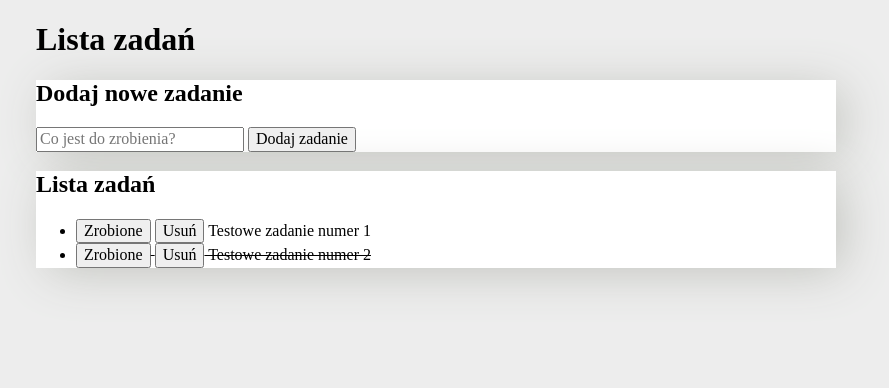
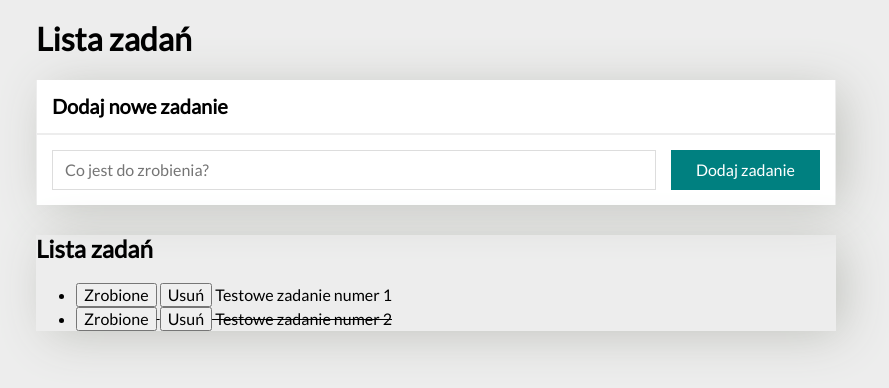
Before and after one commit to orang3jelly/To-do-list, a plain HTML site: page index.html in a window 1280 px wide. Shown: the whole page, without its empty margins (204-1093 px from the left). Drawn offline with nearby package versions, Linux system fonts and the light colour scheme.

Commit message:
Added some styles and Google font

```diff
--- a/css/container.css
+++ b/css/container.css
@@ -1,6 +1,51 @@
-.container{
+.div__section{
     box-shadow: 9px 6px 50px -4px #BFC1BB;
+
+}
+
+.div__inputSection{
     background-color: #fff;
+    margin: 2px 1px;
+    padding: 15px;
+}
+
+.div__header-first{
+font-size: 20px;
+padding: 15px 15px;
+margin: 1px 1px;
+background-color: #fff;
+}
+
+.div__section-bottom{
+    margin-top: 30px;
+}
+
+.div__form{
+    display: grid;
+    grid-template-columns: 1fr auto;
+    grid-gap: 15px;
+
+}
+
+.div__input{
+    border: 1px solid #ddd;
+    padding: 10px 12px;
+}
+
+.div__button{
+    background-color: teal;
+    padding: 11px 25px;
+    color: #fff;
+    border: none;
+    cursor: pointer;
+}
+
+.div__button:hover{
+    background-color: #006666;
+}
+
+.div__button:active{
+    background-color: #009999;
 }
 
 .container__listItem{
--- a/css/style.css
+++ b/css/style.css
@@ -11,4 +11,5 @@ box-sizing: inherit;
     background-color: rgb(237, 237, 237);
     max-width: 800px;
     margin: 0 auto;
+    font-family: 'Lato', sans-serif;
 }
--- a/index.html
+++ b/index.html
@@ -8,6 +8,9 @@
     <link rel="stylesheet" href="https://cdnjs.cloudflare.com/ajax/libs/normalize/8.0.1/normalize.min.css"
         integrity="sha512-NhSC1YmyruXifcj/KFRWoC561YpHpc5Jtzgvbuzx5VozKpWvQ+4nXhPdFgmx8xqexRcpAglTj9sIBWINXa8x5w=="
         crossorigin="anonymous" referrerpolicy="no-referrer" />
+    <link rel="preconnect" href="https://fonts.googleapis.com">
+    <link rel="preconnect" href="https://fonts.gstatic.com" crossorigin>
+    <link href="https://fonts.googleapis.com/css2?family=Lato&display=swap" rel="stylesheet">
     <link href="css/style.css" rel="stylesheet">
     <link href="css/container.css" rel="stylesheet">
     <script defer src="js/script.js"></script>
@@ -18,16 +21,16 @@
 
     <main>
         <h1 class="header">Lista zadań</h1>
-        <div class="container">
-            <h2 class="container__header">Dodaj nowe zadanie</h2>
-            <section>
-                <form class="js-form">
-                    <input class="js-newTask" placeholder="Co jest do zrobienia?">
-                    <button>Dodaj zadanie</button>
+        <div class="div__section">
+            <h2 class="div__header-first">Dodaj nowe zadanie</h2>
+            <section class="div__inputSection">
+                <form class="js-form div__form">
+                    <input class="div__input js-newTask" placeholder="Co jest do zrobienia?">
+                    <button class="div__button">Dodaj zadanie</button>
                 </form>
             </section>
         </div>
-        <div class="container">
+        <div class="div__section div__section-bottom">
             <section>
                 <div>
                     <h2>Lista zadań</h2>
```
